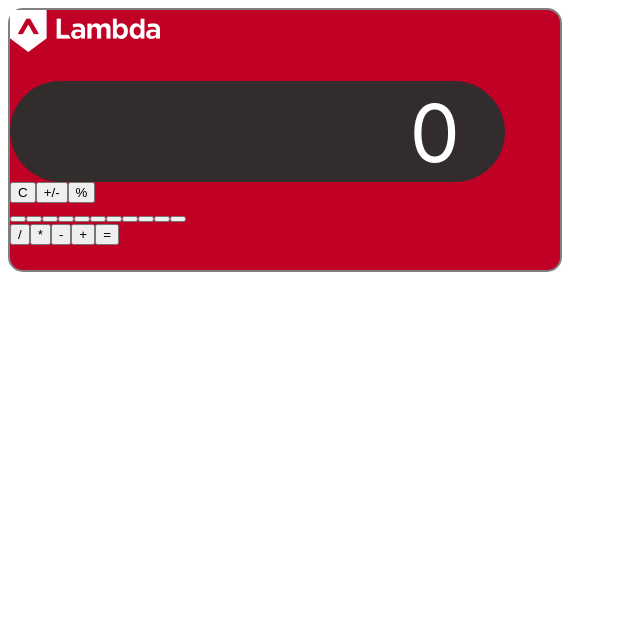
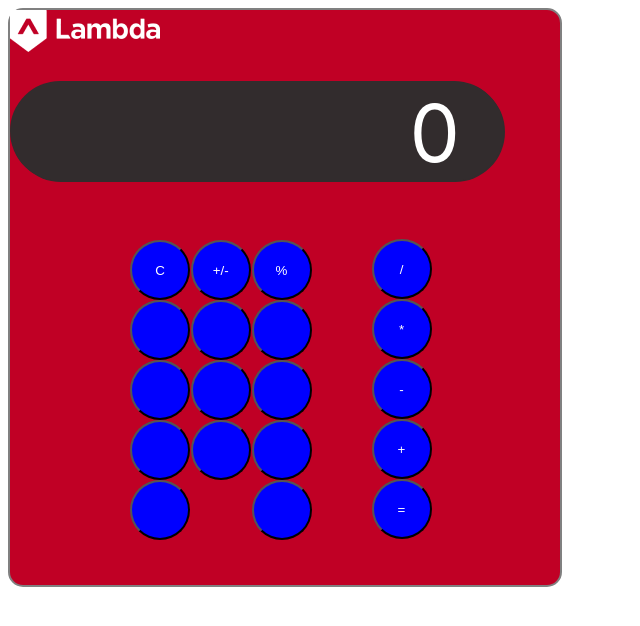
Before and after one commit to bloominstituteoftechnology/lambda-calculator, a React (Create React App) app: page / in a window 1280 px wide. Shown: the top 626 px of the page, without its empty margins (0-640 px from the left). Built offline with nearby package versions, Linux system fonts and the light colour scheme.

Commit message:
updated styling

```diff
--- a/src/App.css
+++ b/src/App.css
@@ -2,11 +2,14 @@
     background-color: #c00025;
     width: 100%;
     max-width: 550px;
+    height: 550px;
     border-radius: 15px;
     border: 2px solid grey;
     padding-bottom: 25px;
-}
-.display {
+
+
+  }
+  .display {
     margin-top: 25px;
     height: 100px;
     width: 450px;
@@ -18,5 +21,82 @@
     justify-content: flex-end;
     align-items: flex-end;
     padding-right: 8%;
-    font-size: 5.0rem;
+    font-size: 5rem;
   }
+  .firstButtons {
+    width: 33%;
+    margin-left: 120px;
+    margin-top: 50px;
+  }
+
+  .buttonDisplay1 {
+    width: 100%;
+    display: flex;
+    justify-content: center;
+    align-items: center;
+    justify-content: space-between;
+    flex-wrap: wrap;
+    padding-top: 5%;
+  }
+  .buttonDisplay2 {
+    width: 100%;
+    display: flex;
+    justify-content: center;
+    align-items: center;
+    justify-content: space-between;
+    flex-wrap: wrap;
+  }
+
+  .button {
+    width: 50%;
+    background: blue;
+    color: white;
+    border-radius: 50%;
+    height: 60px;
+    width: 60px;
+    padding: 5% 0;
+  }
+
+  .allButtons {
+    width: 100%;
+    display: flex;
+  }
+  .operators {
+    display: flex;
+    flex-direction: column;
+    margin-top: 58px;
+    margin-left: 60px;
+
+  }
+
+
+
+    /* .numberButtons{
+        border-radius: 50%;
+    background: blue;
+    color: white;
+    height: 70px;
+    width: 70px;
+    font-size: 1.8rem;
+    margin: 10px;
+    }  */
+
+  /* .operatorButtons {
+    border-radius: 50%;
+    background: teal;
+    color: white;
+    height: 70px;
+    width: 70px;
+    font-size: 1.8rem;
+    margin: 10px;
+  } */
+
+  /* .specialButtons{
+    border-radius: 50%;
+    background: lightblue;
+    color: white;
+    height: 70px;
+    width: 70px;
+    font-size: 1.8rem;
+    margin: 10px;
+  }  */
```
